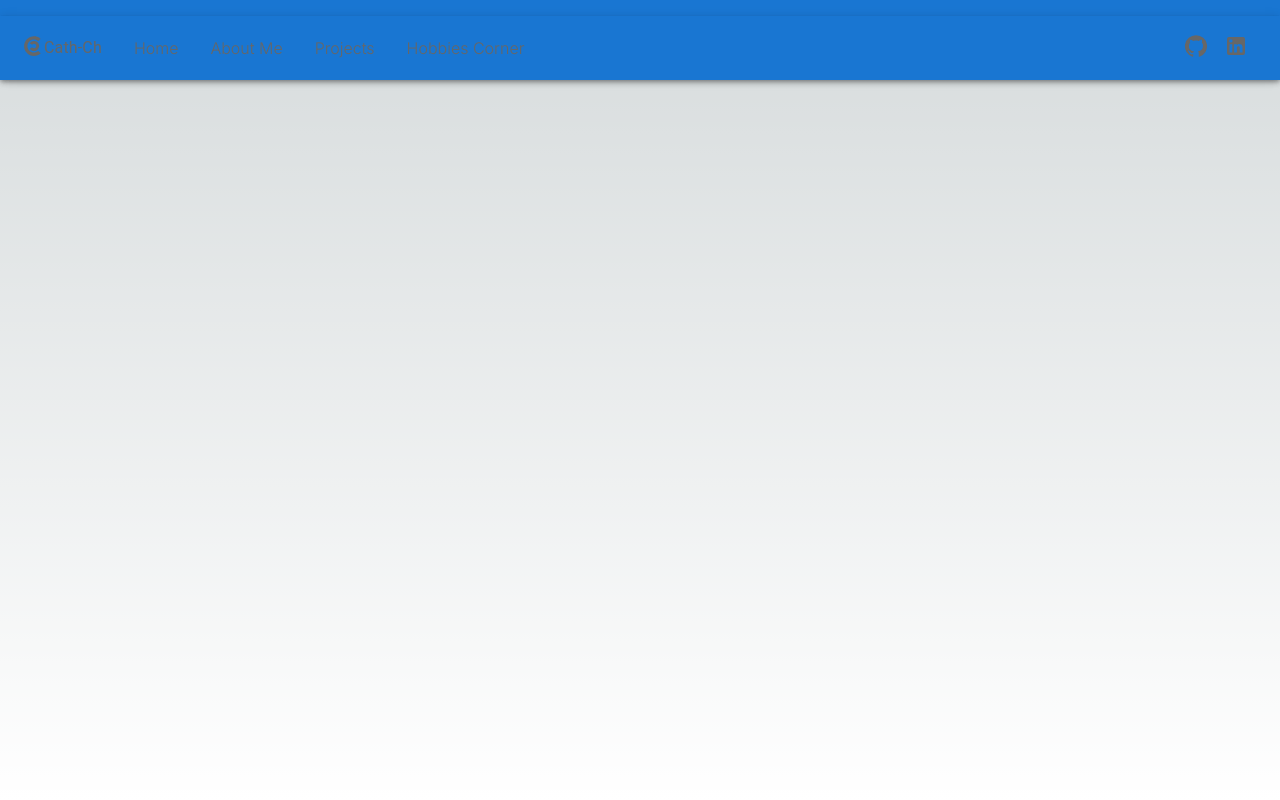
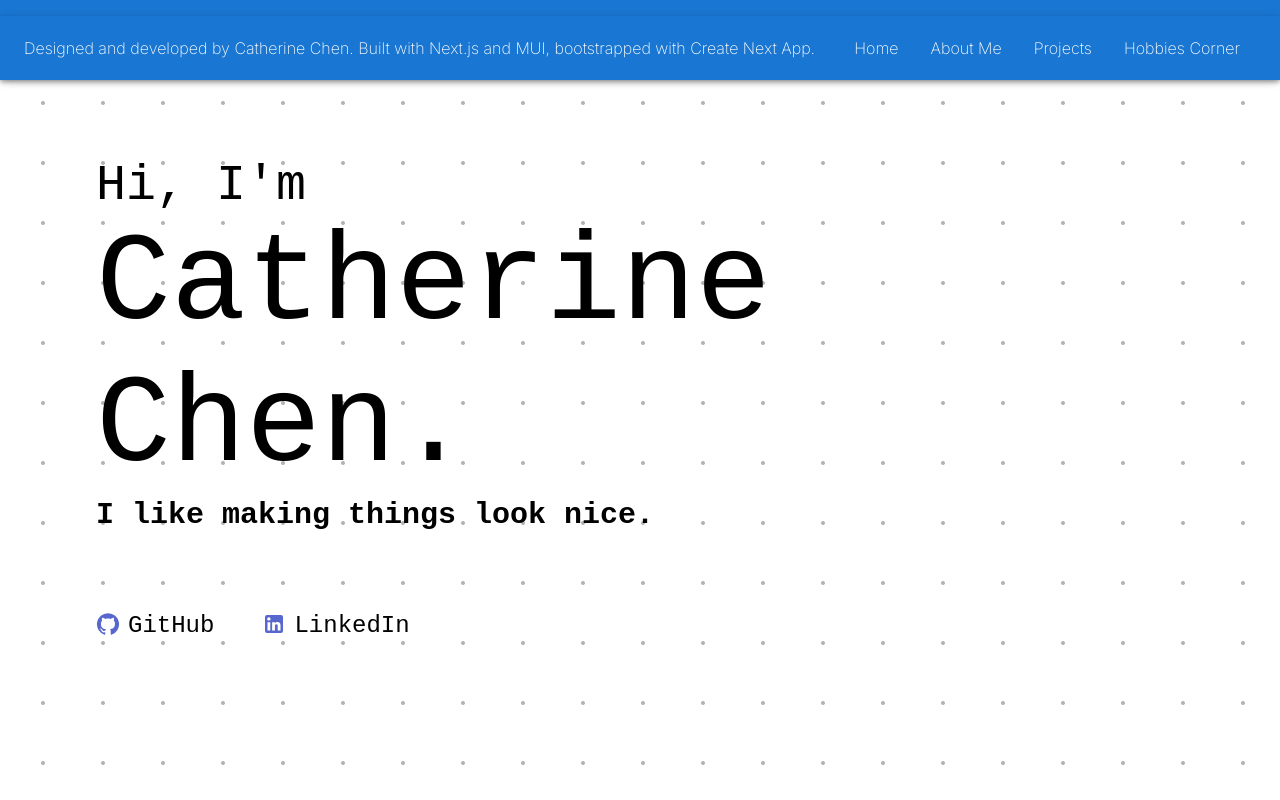
Before and after one commit to Cath-Ch/Cath-Ch.github.io, a Next.js app: page / in a window 1280 px wide. Built offline with nearby package versions, Linux system fonts and the light colour scheme; a web font is replaced by a local one.

Commit message:
Reworked footer, added background to website, established (general) formatting

```diff
--- a/src/app/about-me/page.tsx
+++ b/src/app/about-me/page.tsx
@@ -1,7 +1,9 @@
 export default function AboutMe() {
   return (
     <main>
-      <h1>About Me</h1>
+      <div>
+        <h3>About Me</h3>
+      </div>
     </main>
   );
 }
--- a/src/app/hobbies-corner/page.tsx
+++ b/src/app/hobbies-corner/page.tsx
@@ -1,7 +1,7 @@
 export default function HobbiesCorner() {
   return (
     <main>
-      <h1>Hobbies Corner</h1>
+      <h3>Hobbies Corner</h3>
     </main>
   );
 }
--- a/src/app/layout.css
+++ b/src/app/layout.css
@@ -1,5 +1,8 @@
 .children-container {
     flex: 1 1 auto;
+    padding: 1rem;
+    margin: 3rem 5rem 3rem 5rem; /* top right bottom left */
+    font-family: monospace;
 }
 
 .page-container > *:not(.children-container) {
@@ -14,4 +17,5 @@
 
 #root, .page-container {
     height: 100%;
+    background-image: url("/Dotted_Background.png");
 }
--- /dev/null
+++ b/src/app/page.css
@@ -0,0 +1,45 @@
+.home-main {
+  display: flex;
+  width: 100%;
+  height: 100%;
+  align-items: center;
+  justify-content: center;
+}
+
+.home-intro {
+  width: 100%;
+}
+
+.intro-name {
+  font-size: 125px;
+  font-weight: 100;
+}
+
+.home-socials-container {
+  display: flex;
+  margin-top: 5rem;
+  font-size: 1.5rem;
+}
+
+.home-social {
+  display: flex;
+  margin-right: 3rem;
+  flex-direction: row;
+}
+
+.social-icon {
+  color: #5867cd;
+}
+
+.social-label {
+  margin-left: 0.5rem;
+}
+
+h3 {
+  font-size: 50px;
+  font-weight: 100;
+}
+
+h4 {
+  font-size: 30px;
+}
--- a/src/app/page.module.css
+++ /dev/null
@@ -1,229 +0,0 @@
-.main {
-  display: flex;
-  flex-direction: column;
-  justify-content: space-between;
-  align-items: center;
-  padding: 6rem;
-  min-height: 100vh;
-}
-
-.description {
-  display: inherit;
-  justify-content: inherit;
-  align-items: inherit;
-  font-size: 0.85rem;
-  max-width: var(--max-width);
-  width: 100%;
-  z-index: 2;
-  font-family: var(--font-mono);
-}
-
-.description a {
-  display: flex;
-  justify-content: center;
-  align-items: center;
-  gap: 0.5rem;
-}
-
-.description p {
-  position: relative;
-  margin: 0;
-  padding: 1rem;
-  background-color: rgba(var(--callout-rgb), 0.5);
-  border: 1px solid rgba(var(--callout-border-rgb), 0.3);
-  border-radius: var(--border-radius);
-}
-
-.code {
-  font-weight: 700;
-  font-family: var(--font-mono);
-}
-
-.grid {
-  display: grid;
-  grid-template-columns: repeat(4, minmax(25%, auto));
-  max-width: 100%;
-  width: var(--max-width);
-}
-
-.card {
-  padding: 1rem 1.2rem;
-  border-radius: var(--border-radius);
-  background: rgba(var(--card-rgb), 0);
-  border: 1px solid rgba(var(--card-border-rgb), 0);
-  transition: background 200ms, border 200ms;
-}
-
-.card span {
-  display: inline-block;
-  transition: transform 200ms;
-}
-
-.card h2 {
-  font-weight: 600;
-  margin-bottom: 0.7rem;
-}
-
-.card p {
-  margin: 0;
-  opacity: 0.6;
-  font-size: 0.9rem;
-  line-height: 1.5;
-  max-width: 30ch;
-}
-
-.center {
-  display: flex;
-  justify-content: center;
-  align-items: center;
-  position: relative;
-  padding: 4rem 0;
-}
-
-.center::before {
-  background: var(--secondary-glow);
-  border-radius: 50%;
-  width: 480px;
-  height: 360px;
-  margin-left: -400px;
-}
-
-.center::after {
-  background: var(--primary-glow);
-  width: 240px;
-  height: 180px;
-  z-index: -1;
-}
-
-.center::before,
-.center::after {
-  content: '';
-  left: 50%;
-  position: absolute;
-  filter: blur(45px);
-  transform: translateZ(0);
-}
-
-.logo {
-  position: relative;
-}
-/* Enable hover only on non-touch devices */
-@media (hover: hover) and (pointer: fine) {
-  .card:hover {
-    background: rgba(var(--card-rgb), 0.1);
-    border: 1px solid rgba(var(--card-border-rgb), 0.15);
-  }
-
-  .card:hover span {
-    transform: translateX(4px);
-  }
-}
-
-@media (prefers-reduced-motion) {
-  .card:hover span {
-    transform: none;
-  }
-}
-
-/* Mobile */
-@media (max-width: 700px) {
-  .content {
-    padding: 4rem;
-  }
-
-  .grid {
-    grid-template-columns: 1fr;
-    margin-bottom: 120px;
-    max-width: 320px;
-    text-align: center;
-  }
-
-  .card {
-    padding: 1rem 2.5rem;
-  }
-
-  .card h2 {
-    margin-bottom: 0.5rem;
-  }
-
-  .center {
-    padding: 8rem 0 6rem;
-  }
-
-  .center::before {
-    transform: none;
-    height: 300px;
-  }
-
-  .description {
-    font-size: 0.8rem;
-  }
-
-  .description a {
-    padding: 1rem;
-  }
-
-  .description p,
-  .description div {
-    display: flex;
-    justify-content: center;
-    position: fixed;
-    width: 100%;
-  }
-
-  .description p {
-    align-items: center;
-    inset: 0 0 auto;
-    padding: 2rem 1rem 1.4rem;
-    border-radius: 0;
-    border: none;
-    border-bottom: 1px solid rgba(var(--callout-border-rgb), 0.25);
-    background: linear-gradient(
-      to bottom,
-      rgba(var(--background-start-rgb), 1),
-      rgba(var(--callout-rgb), 0.5)
-    );
-    background-clip: padding-box;
-    backdrop-filter: blur(24px);
-  }
-
-  .description div {
-    align-items: flex-end;
-    pointer-events: none;
-    inset: auto 0 0;
-    padding: 2rem;
-    height: 200px;
-    background: linear-gradient(
-      to bottom,
-      transparent 0%,
-      rgb(var(--background-end-rgb)) 40%
-    );
-    z-index: 1;
-  }
-}
-
-/* Tablet and Smaller Desktop */
-@media (min-width: 701px) and (max-width: 1120px) {
-  .grid {
-    grid-template-columns: repeat(2, 50%);
-  }
-}
-
-@media (prefers-color-scheme: dark) {
-  .vercelLogo {
-    filter: invert(1);
-  }
-
-  .logo {
-    filter: invert(1) drop-shadow(0 0 0.3rem #ffffff70);
-  }
-}
-
-@keyframes rotate {
-  from {
-    transform: rotate(360deg);
-  }
-  to {
-    transform: rotate(0deg);
-  }
-}
--- a/src/app/page.tsx
+++ b/src/app/page.tsx
@@ -1,10 +1,33 @@
 import { StyledEngineProvider } from '@mui/material/styles';
+import './page.css'
+import GitHubIcon from '@mui/icons-material/GitHub';
+import LinkedInIcon from '@mui/icons-material/LinkedIn';
+import Link from 'next/link';
+
+const socialIcons = [
+  { label: "GitHub", icon: <GitHubIcon />, link: "https://github.com/Cath-Ch" },
+  { label: "LinkedIn", icon: <LinkedInIcon />, link: "https://www.linkedin.com/in/cath-ch/" }
+];
 
 export default function Home() {
   return (
     <StyledEngineProvider injectFirst>
-      <main>
-        <h1>Home</h1>
+      <main className="home-main">
+        <div className="home-intro">
+          <h3>Hi, I'm</h3>
+          <div className="intro-name">
+            Catherine Chen.
+          </div>
+          <h4>I like making things look nice.</h4>
+          <div className="home-socials-container">
+          {socialIcons.map((socialIcon, index) => (
+            <Link key={socialIcon.label} href={socialIcon.link} className="home-social">
+              <div className="social-icon">{socialIcon.icon}</div>
+              <div className="social-label">{socialIcon.label}</div>
+            </Link>
+          ))}
+        </div>
+        </div>
       </main>
     </StyledEngineProvider>
   );
--- a/src/app/shared-components/footer-bar.css
+++ b/src/app/shared-components/footer-bar.css
@@ -3,6 +3,8 @@
     width: 100%;
     background-color: rgb(214, 214, 214);
     position: static;
+    color: #676767;
+    font-weight: 250;
 }
 
 .footer-logo {
@@ -26,21 +28,10 @@
 }
 
 .footer-links {
-    color: #676767;
     font-size: 16px;
-    margin: 1rem;
+    margin-left: auto;
 }
 
 .footer-link {
-    font-weight: 300;
     margin: 1rem;
 }
-
-.footer-socials {
-    color: #676767;
-    margin-left: auto;
-}
-
-.footer-social {
-    margin: 0.5rem;
-}
--- a/src/app/shared-components/footer-bar.tsx
+++ b/src/app/shared-components/footer-bar.tsx
@@ -2,28 +2,16 @@ import * as React from 'react';
 import AppBar from '@mui/material/AppBar';
 import { Toolbar, Typography } from '@mui/material';
 import Link from 'next/link';
-import GitHubIcon from '@mui/icons-material/GitHub';
-import LinkedInIcon from '@mui/icons-material/LinkedIn';
 import './footer-bar.css';
 
 const pages = ["Home", "About Me", "Projects", "Hobbies Corner"];
 const pageLinks = ["/", "/about-me", "/projects", "/hobbies-corner"];
 
-const socialIcons = [
-  {label: "GitHub", icon: <GitHubIcon />, link: "https://github.com/Cath-Ch"},
-  {label: "LinkedIn", icon: <LinkedInIcon />, link: "https://www.linkedin.com/in/cath-ch/"}
-];
-
 export default function FooterBar() {
   return (
     <AppBar className="footer">
       <Toolbar>
-        <div>
-          <img src="/Logo_Grey.svg" className="footer-logo-image"/>
-        </div>
-        <Typography className="footer-logo-text">
-          Cath-Ch
-        </Typography>
+        Designed and developed by Catherine Chen. Built with Next.js and MUI, bootstrapped with Create Next App.
         <div className="footer-links">
           {pages.map((page, index) => (
             <Link key={pageLinks[index]} href={pageLinks[index]} className="footer-link">
@@ -31,13 +19,6 @@ export default function FooterBar() {
             </Link>
           ))}
         </div>
-        <div className="footer-socials">
-          {socialIcons.map((socialIcon, index) => (
-            <Link key={socialIcon.label} href={socialIcon.link} className="footer-social">
-              {socialIcon.icon}
-            </Link>
-          ))}
-        </div>
       </Toolbar>
     </AppBar>
   );
--- a/src/app/shared-components/header-bar.tsx
+++ b/src/app/shared-components/header-bar.tsx
@@ -5,6 +5,8 @@ import Button from '@mui/material/Button';
 import Typography from '@mui/material/Typography';
 import Link from 'next/link';
 import './header-bar.css';
+import GitHubIcon from '@mui/icons-material/GitHub';
+import LinkedInIcon from '@mui/icons-material/LinkedIn';
 
 const pages = ["👀 About Me", "💻 Projects", "🎨 Hobbies Corner"];
 const pageLinks = ["/about-me", "/projects", "/hobbies-corner"];
```
Also changed, not shown: src/app/projects/page.tsx (+6 -2 lines), src/app/projects/projects.css (added, +9 -0 lines), public/Dotted_Background.png (added), src/app/about-me/about-me.css (added).
